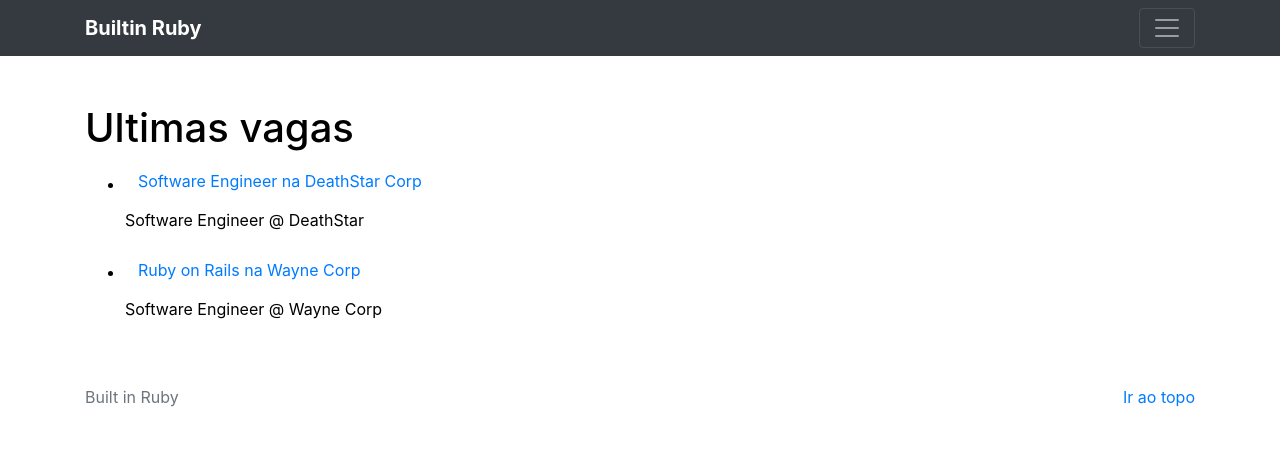
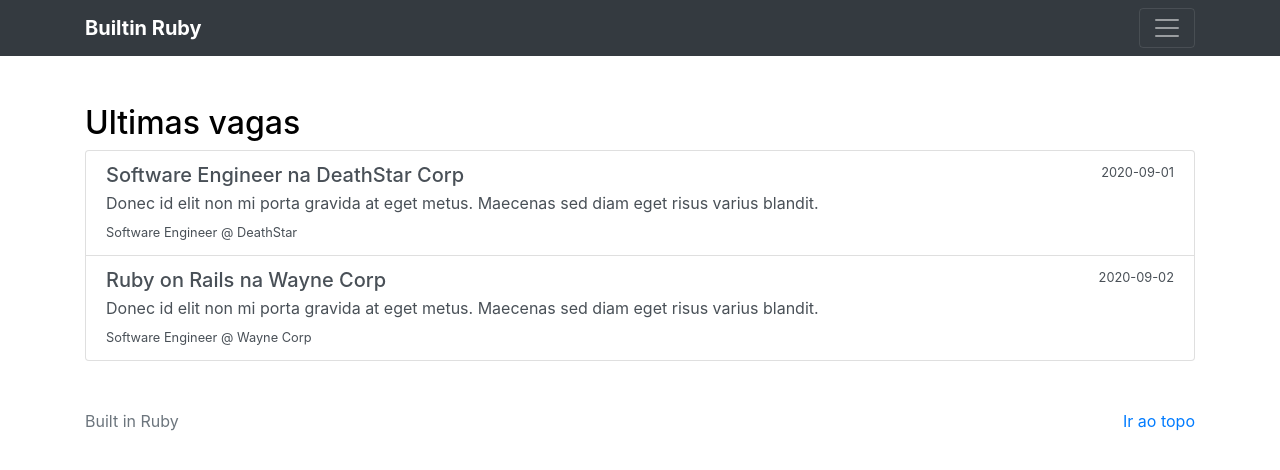
Before and after one commit to builtinruby/builtinruby, a Jekyll site: the page built from index.html, in a window 1280 px wide. Shown: the top 470 px of the page. Built offline with Jekyll 4.4.1, drawn with Linux system fonts in a browser that asks for light colours.

Commit message:
feat: improve job list

```diff
--- a/index.html
+++ b/index.html
@@ -3,23 +3,19 @@ layout: default
 title: Home
 ---
 
-<h1>Ultimas vagas</h1>
+<h2>Ultimas vagas</h2>
 
-<ul>
+<div class="list-group">
   {% for page in site.pages reversed %}
     {% if page.layout == 'jobs' %}
-      <li>
-        <h2>
-          <a class="btn btn-link" href="{{ page.url | prepend: site.baseurl }}" title="{{ page.title }}"
-            >{{ page.title }}</a
-          >
-        </h2>
-        <p>
-          {% if page.role %}
-          <span class="pill role">{{ page.role }}</span> @ {% endif %}
-          <span class="pill organization">{{ page.organization }}</span>
-        </p>
-      </li>
+      <a href="#" class="list-group-item list-group-item-action">
+        <div class="d-flex w-100 justify-content-between">
+          <h5 class="mb-1">{{ page.title }}</h5>
+          <small>{{ page.posted_at }}</small>
+        </div>
+        <p class="mb-1">Donec id elit non mi porta gravida at eget metus. Maecenas sed diam eget risus varius blandit.</p>
+        <small>{{ page.role }} @ {{ page.organization }}</small>
+      </a>
     {% endif %}
   {% endfor %}
-</ul>
+</div>
```
